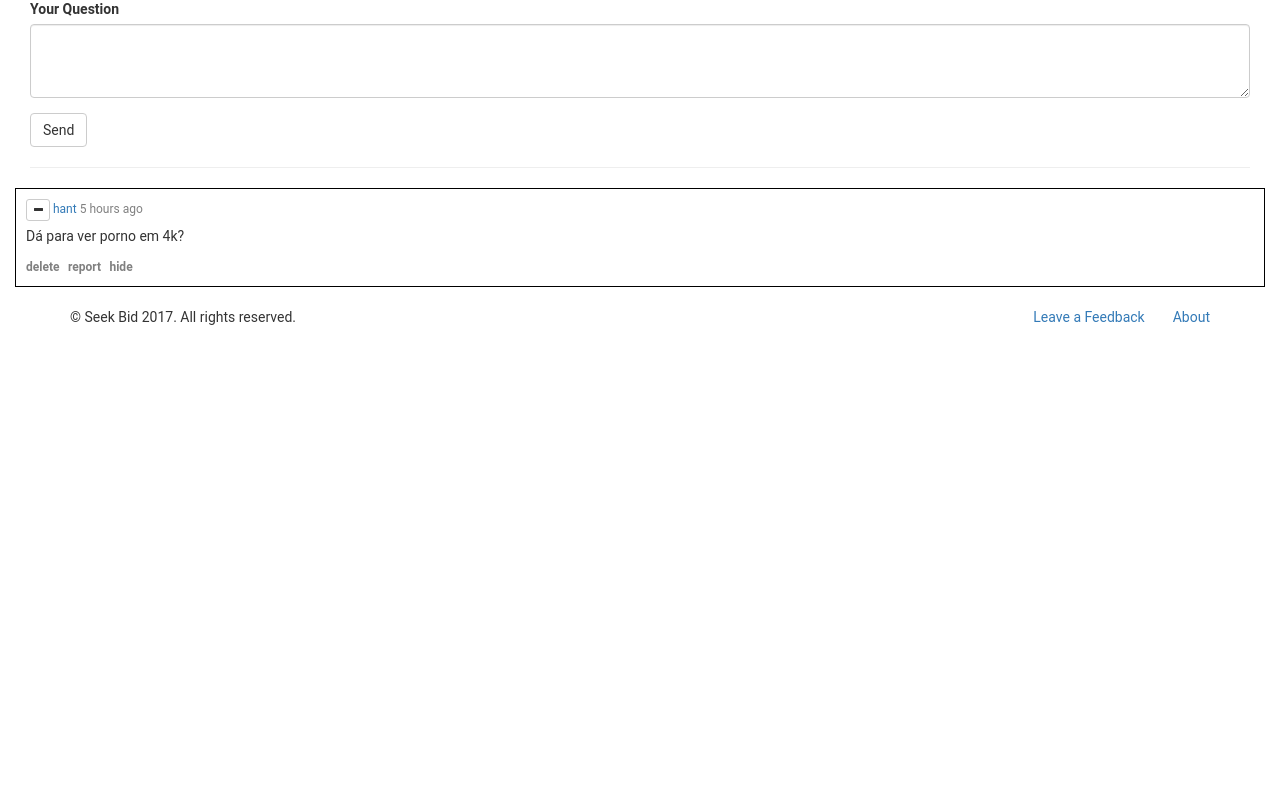
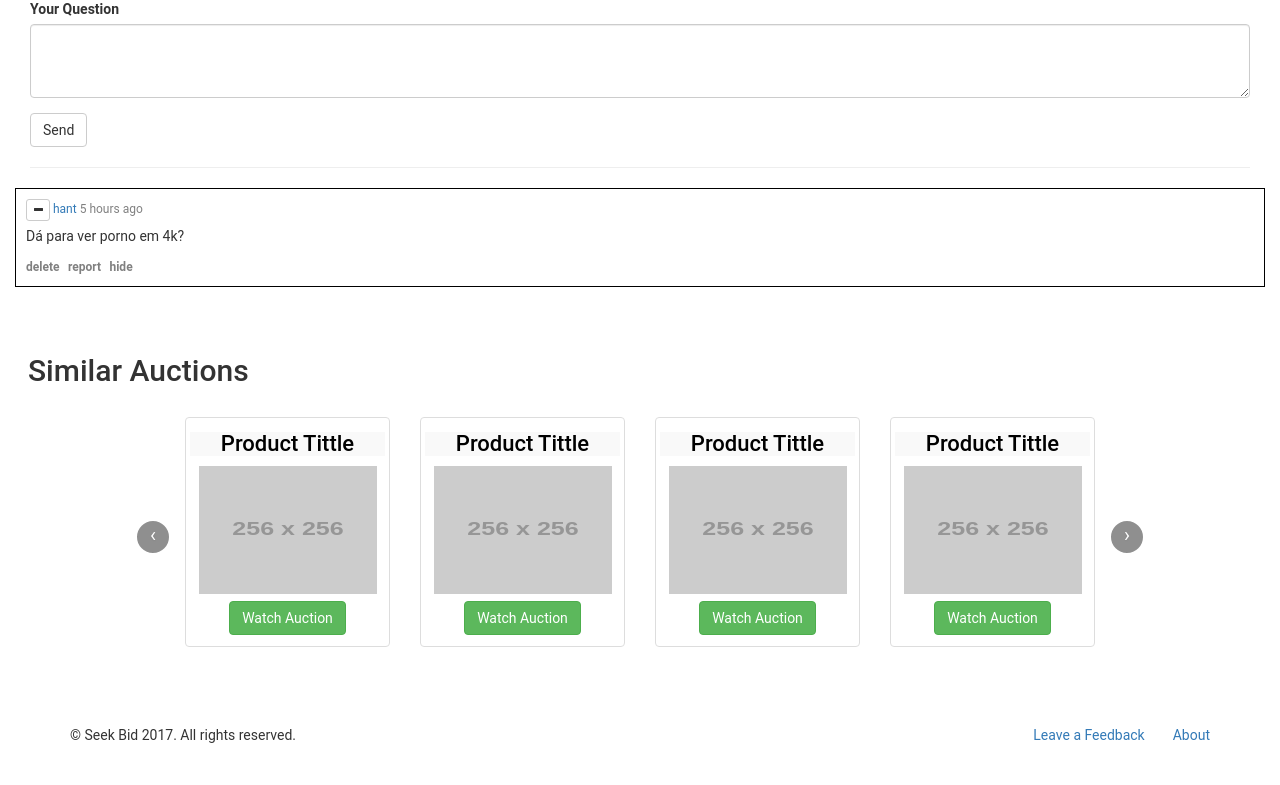
Before and after one commit to renatoabreu11/LBAW, a PHP site: page /auction.html in a window 1280 px wide. Shown: the part 755-1540 px from the top of the page. Before the commit the page ends 1080 px from the top, so only its background shows below. Run offline with PHP 8.4, Linux system fonts and the light colour scheme; grey boxes labelled with a size stand in for pictures from a placeholder-image service; some libraries are stand-ins or nearby versions.

Commit message:
Similar auctions

```diff
--- a/SeekBid/app/auction.html
+++ b/SeekBid/app/auction.html
@@ -302,8 +302,48 @@
       </div>
     </div>
   </div>
-  <div class="row">
-    <div class="col-md-12">
+
+  <div class="row suggestions">
+    <h2>Similar Auctions</h2>
+    <div class='col-md-10 col-centered'>
+      <div class="carousel slide media-carousel" id="media">
+        <div class="carousel-inner">
+          <div class="item  active">
+            <div class="row">
+              <div class="col-md-3">
+    		        <span class="thumbnail text-center">
+                  <h4>Product Tittle</h4>
+                  <img src="http://placehold.it/256x256" alt="...">
+                  <button class="btn btn-success btn-md" style="margin: 0.5em;"> Watch Auction</button>
+                </span>
+              </div>
+              <div class="col-md-3">
+    		        <span class="thumbnail text-center">
+                  <h4>Product Tittle</h4>
+                  <img src="http://placehold.it/256x256" alt="...">
+                  <button class="btn btn-success btn-md" style="margin: 0.5em;"> Watch Auction</button>
+                </span>
+              </div>
+              <div class="col-md-3">
+    		        <span class="thumbnail text-center">
+                  <h4>Product Tittle</h4>
+                  <img src="http://placehold.it/256x256" alt="...">
+                  <button class="btn btn-success btn-md" style="margin: 0.5em;"> Watch Auction</button>
+                </span>
+              </div>
+              <div class="col-md-3">
+    		        <span class="thumbnail text-center">
+                  <h4>Product Tittle</h4>
+                  <img src="http://placehold.it/256x256" alt="...">
+                  <button class="btn btn-success btn-md" style="margin: 0.5em;"> Watch Auction</button>
+                </span>
+              </div>
+            </div>
+          </div>
+        </div>
+        <a data-slide="prev" href="#media" class="left carousel-control">‹</a>
+        <a data-slide="next" href="#media" class="right carousel-control">›</a>
+      </div>
     </div>
   </div>
 </div>
--- a/SeekBid/app/styles/main.css
+++ b/SeekBid/app/styles/main.css
@@ -208,3 +208,58 @@
   right: 0;
   min-height: 180px;
 }
+
+.suggestions{
+  padding: 2em;
+}
+.col-centered{
+  float: none;
+  margin: 0 auto;
+}
+
+/* carousel */
+.media-carousel
+{
+  margin-bottom: 0;
+  padding: 0 40px 30px 40px;
+  margin-top: 30px;
+}
+/* Previous button  */
+.media-carousel .carousel-control.left
+{
+  left: -12px;
+  background-image: none;
+  background: none repeat scroll 0 0 #222222;
+  border: 4px solid #FFFFFF;
+  border-radius: 23px 23px 23px 23px;
+  height: 40px;
+  width : 40px;
+  margin-top: 100px
+}
+/* Next button  */
+.media-carousel .carousel-control.right
+{
+  right: -12px !important;
+  background-image: none;
+  background: none repeat scroll 0 0 #222222;
+  border: 4px solid #FFFFFF;
+  border-radius: 23px 23px 23px 23px;
+  height: 40px;
+  width : 40px;
+  margin-top: 100px
+}
+
+/* Changes the colour of the indicators */
+.media-carousel .carousel-indicators li
+{
+  background: #c0c0c0;
+}
+.media-carousel .carousel-indicators .active
+{
+  background: #333333;
+}
+.media-carousel img
+{
+  width: 178px;
+  height: 128px
+}
```
